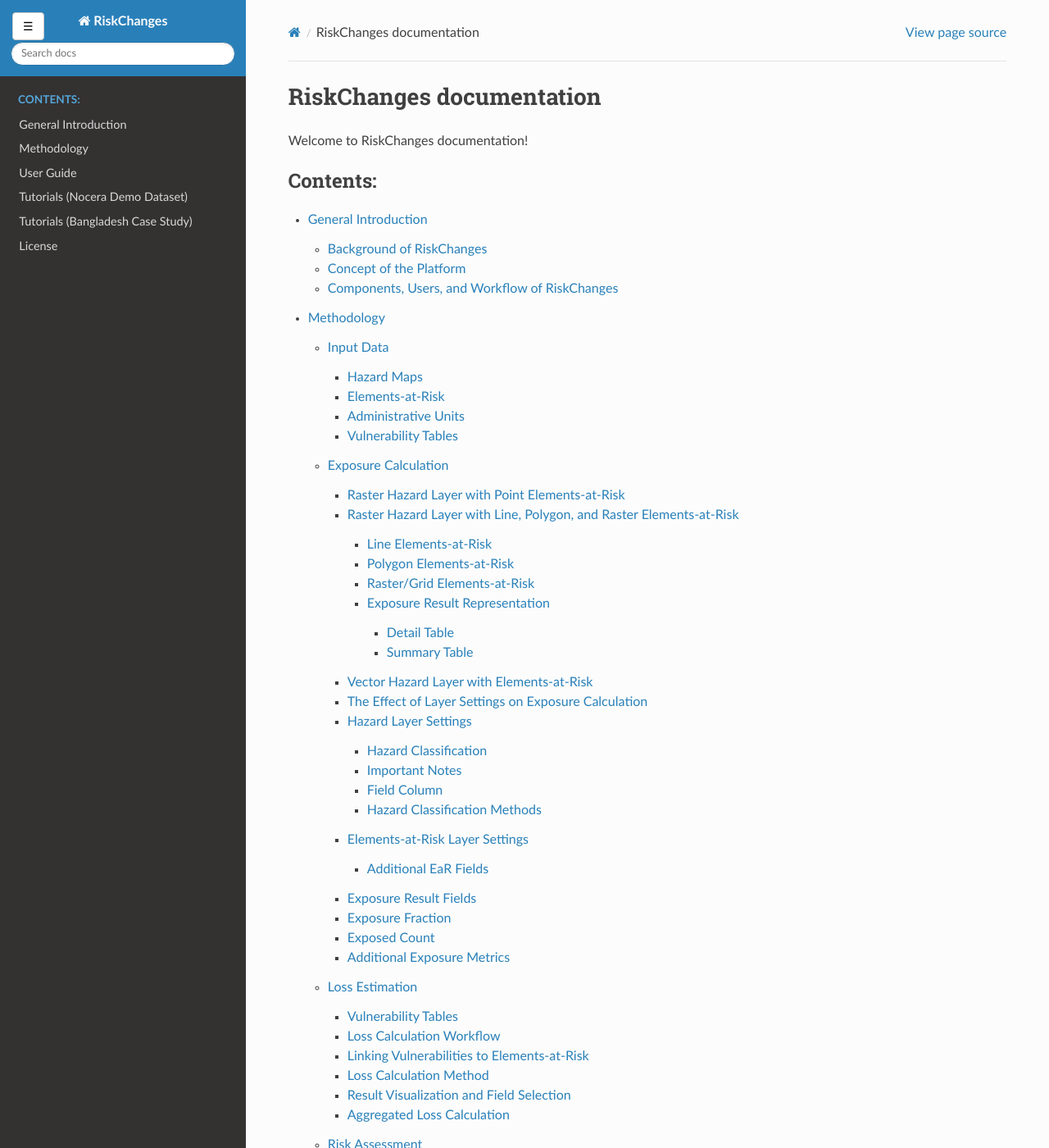
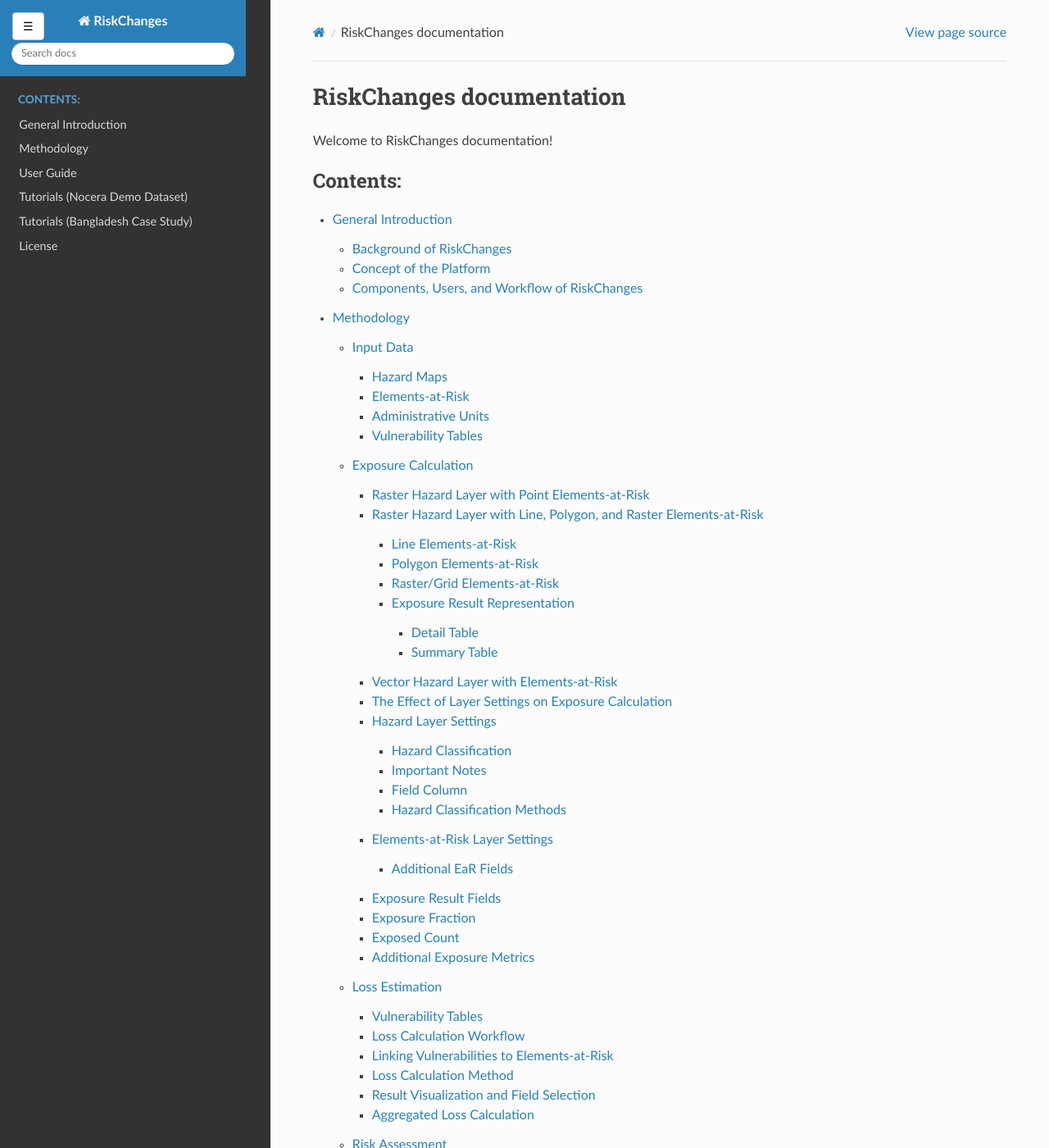
Before and after one commit to RiskChanges/riskchanges-docs, a Sphinx documentation site: the page built from docs/source/index.rst, in a window 1280 px wide and 1400 px high. Shown: the whole window at 82% size. Built offline with Sphinx 7.4.7 and the Read the Docs theme 3.1.0, drawn with Linux system fonts in a browser that asks for light colours.

Commit message:
Update style.css

```diff
--- a/docs/source/_static/css/style.css
+++ b/docs/source/_static/css/style.css
@@ -17,15 +17,15 @@ html, body {
    ========================================================= */
 
 .wy-nav-side {
-    width: 300px;
+    width: 330px;
 }
 
 .wy-side-scroll {
-    width: 300px;
+    width: 330px;
 }
 
 .wy-nav-content-wrap {
-    margin-left: 300px;
+    margin-left: 330px;
 }
 
 
```
